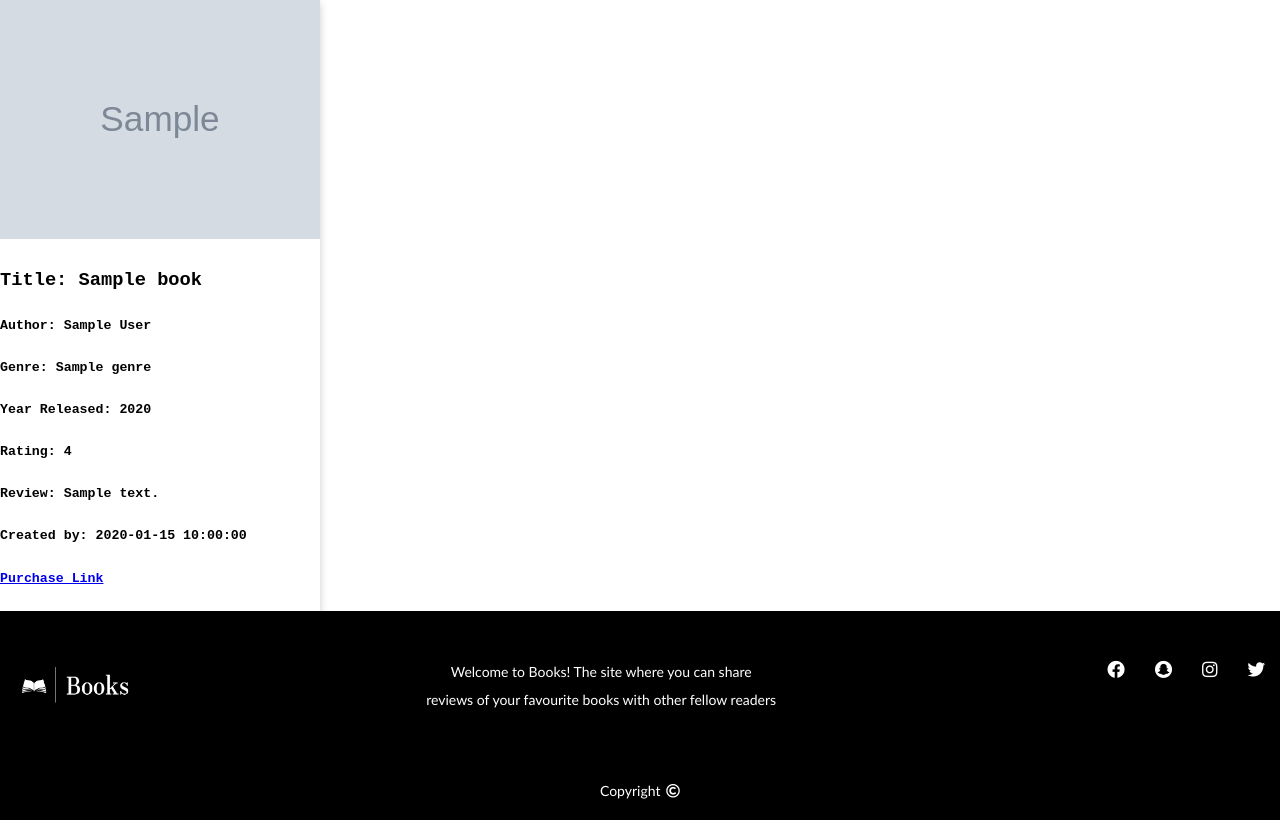
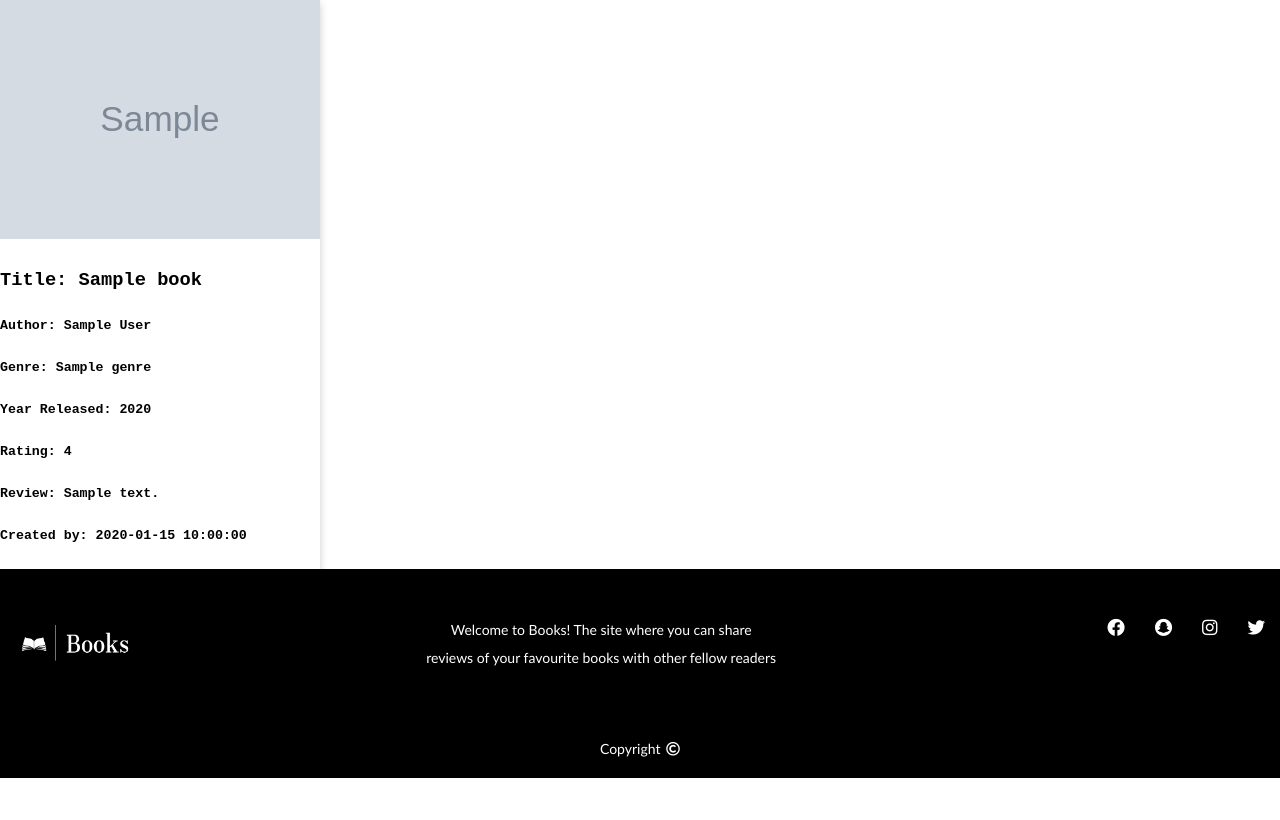
Before and after one commit to IzzySoprano/Books-MS3, a Flask app: page /account/1 in a window 1280 px wide. Shown: the part 151-971 px from the top of the page. After the commit the page ends 929 px from the top, so only its background shows below. Run offline with Flask 2, Linux system fonts and the light colour scheme; the visitor is signed in with stand-in values (Sample User, id 1); grey boxes marked "Sample" are stand-in pictures; a database or web service that is not in the repository returns one stand-in record (values such as "Sample title"); some libraries are stand-ins or nearby versions.

Commit message:
Deleted purchase link

```diff
--- a/templates/account.html
+++ b/templates/account.html
@@ -14,9 +14,7 @@
       <h5> Rating: {{ b.rating }}</h5>
       <h5> Review: {{ b.book_review }}</h5>
       <h5> Created by: {{ b.created_by }}</h5>
-      <h5> <a href="{{ b.purchase_link }}"> Purchase Link </a></h5>
     </div>
-
   </div>
   {% endfor %}
 </div>
```
